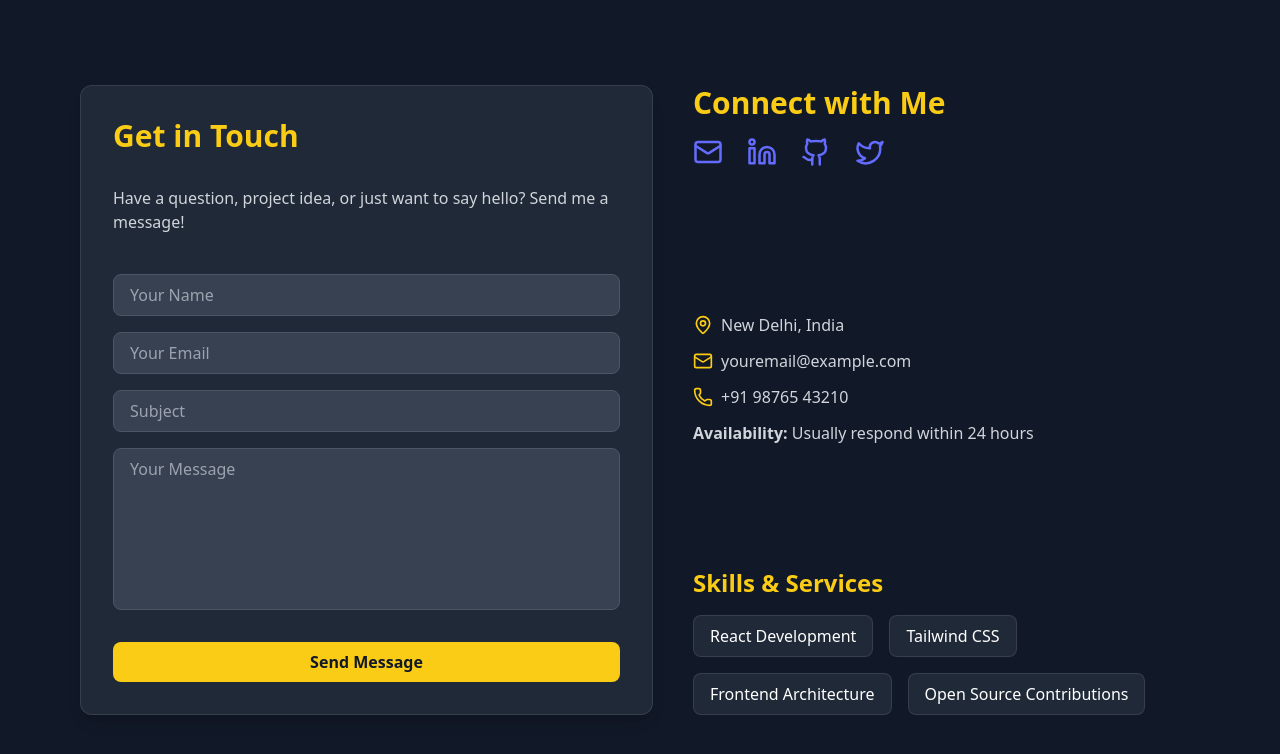
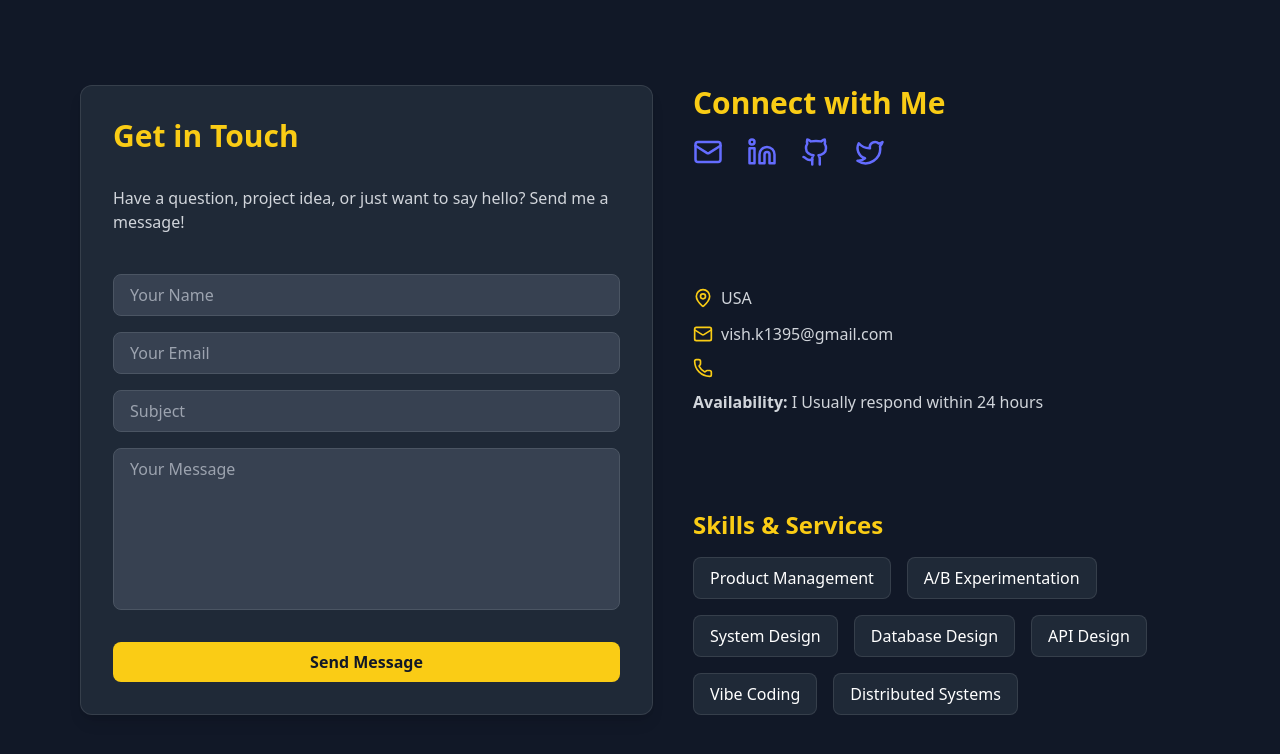
Before and after one commit to vishalkmr1395/vishal-portfolio, a React (Vite) app: page /contacts in a window 1280 px wide. Shown: the top 754 px of the page. Built offline with nearby package versions, Linux system fonts and the light colour scheme.

Commit message:
Update contact information and skills in ContactUs.jsx

```diff
--- a/src/pages/ContactUs.jsx
+++ b/src/pages/ContactUs.jsx
@@ -96,16 +96,16 @@ const ContactPage = () => {
           <div className="text-center md:text-left">
             <h3 className="text-3xl font-bold text-yellow-400 mb-4">Connect with Me</h3>
             <div className="flex justify-center md:justify-start gap-6 mb-6">
-              <a href="mailto:youremail@example.com" target="_blank" rel="noreferrer" className="hover:text-yellow-400 transition">
+              <a href="mailto:vish.k1395@gmail.com" target="_blank" rel="noreferrer" className="hover:text-yellow-400 transition">
                 <Mail size={30} />
               </a>
-              <a href="https://www.linkedin.com/in/yourprofile/" target="_blank" rel="noreferrer" className="hover:text-yellow-400 transition">
+              <a href="https://www.linkedin.com/in/vishalkmr1395/" target="_blank" rel="noreferrer" className="hover:text-yellow-400 transition">
                 <Linkedin size={30} />
               </a>
-              <a href="https://github.com/yourusername" target="_blank" rel="noreferrer" className="hover:text-yellow-400 transition">
+              <a href="https://github.com/vishalkmr1395" target="_blank" rel="noreferrer" className="hover:text-yellow-400 transition">
                 <Github size={30} />
               </a>
-              <a href="https://twitter.com/yourusername" target="_blank" rel="noreferrer" className="hover:text-yellow-400 transition">
+              <a href="https://twitter.com/vishalkmr13951" target="_blank" rel="noreferrer" className="hover:text-yellow-400 transition">
                 <Twitter size={30} />
               </a>
             </div>
@@ -115,18 +115,18 @@ const ContactPage = () => {
           <div className="text-gray-300 space-y-3">
             <div className="flex items-center gap-2">
               <MapPin size={20} className="text-yellow-400" />
-              <span>New Delhi, India</span>
+              <span>USA</span>
             </div>
             <div className="flex items-center gap-2">
               <Mail size={20} className="text-yellow-400" />
-              <span>youremail@example.com</span>
+              <span>vish.k1395@gmail.com</span>
             </div>
             <div className="flex items-center gap-2">
               <Phone size={20} className="text-yellow-400" />
-              <span>+91 98765 43210</span>
+              <span></span>
             </div>
             <div>
-              <span className="font-semibold">Availability:</span> Usually respond within 24 hours
+              <span className="font-semibold">Availability:</span> I Usually respond within 24 hours
             </div>
           </div>
 
@@ -134,10 +134,14 @@ const ContactPage = () => {
           <div className="text-center md:text-left">
             <h3 className="text-2xl font-semibold text-yellow-400 mb-4">Skills & Services</h3>
             <ul className="flex flex-wrap gap-4 justify-center md:justify-start">
-              <li className="bg-gray-800 px-4 py-2 rounded-lg border border-white/10 hover:bg-gray-700 transition">React Development</li>
-              <li className="bg-gray-800 px-4 py-2 rounded-lg border border-white/10 hover:bg-gray-700 transition">Tailwind CSS</li>
-              <li className="bg-gray-800 px-4 py-2 rounded-lg border border-white/10 hover:bg-gray-700 transition">Frontend Architecture</li>
-              <li className="bg-gray-800 px-4 py-2 rounded-lg border border-white/10 hover:bg-gray-700 transition">Open Source Contributions</li>
+              <li className="bg-gray-800 px-4 py-2 rounded-lg border border-white/10 hover:bg-gray-700 transition">Product Management</li>
+              <li className="bg-gray-800 px-4 py-2 rounded-lg border border-white/10 hover:bg-gray-700 transition">A/B Experimentation</li>
+              <li className="bg-gray-800 px-4 py-2 rounded-lg border border-white/10 hover:bg-gray-700 transition">System Design</li>
+              <li className="bg-gray-800 px-4 py-2 rounded-lg border border-white/10 hover:bg-gray-700 transition">Database Design</li>
+              <li className="bg-gray-800 px-4 py-2 rounded-lg border border-white/10 hover:bg-gray-700 transition">API Design</li>
+              <li className="bg-gray-800 px-4 py-2 rounded-lg border border-white/10 hover:bg-gray-700 transition">Vibe Coding</li>
+              <li className="bg-gray-800 px-4 py-2 rounded-lg border border-white/10 hover:bg-gray-700 transition">Distributed Systems</li>
+
             </ul>
           </div>
         </div>
```
